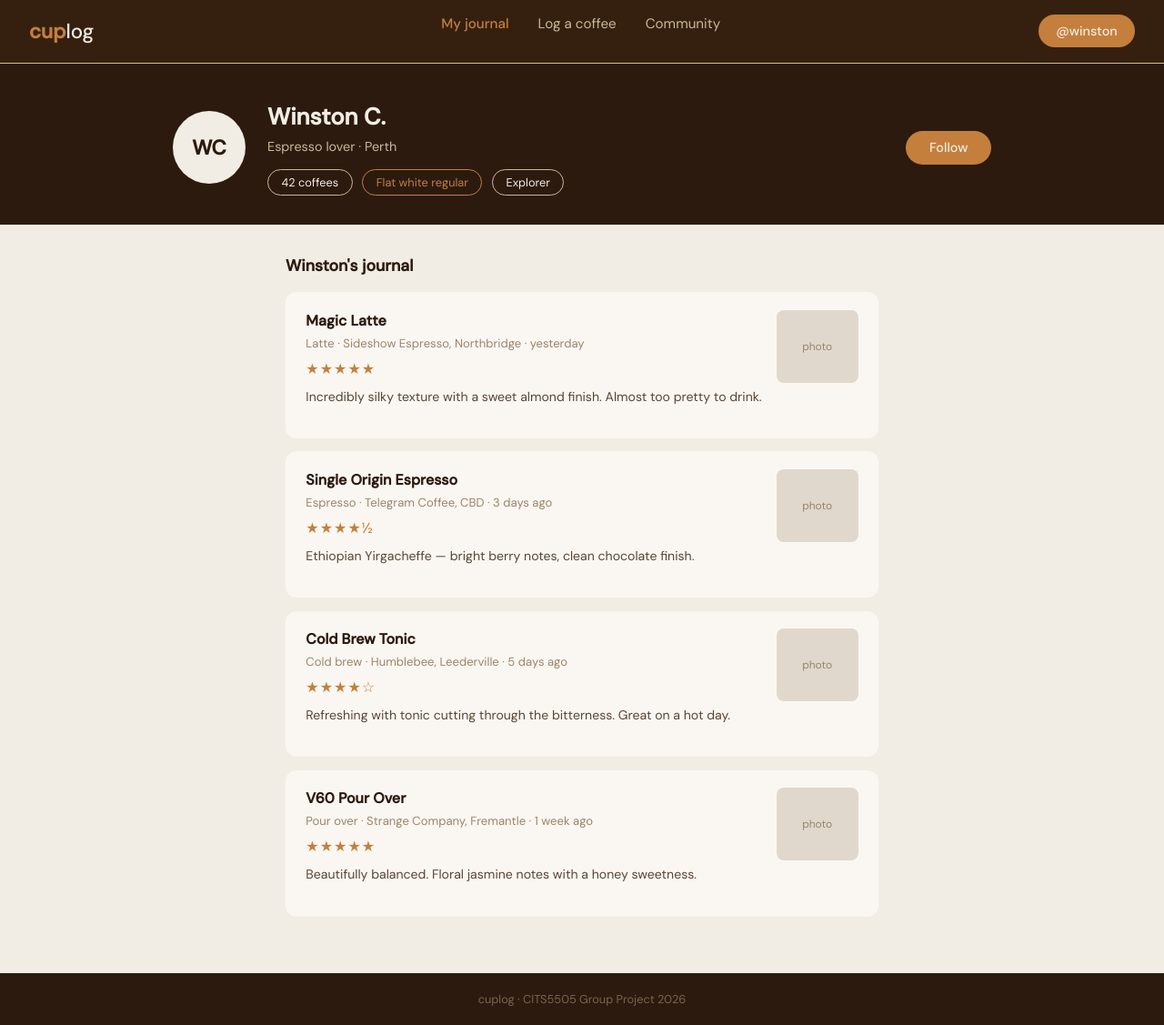
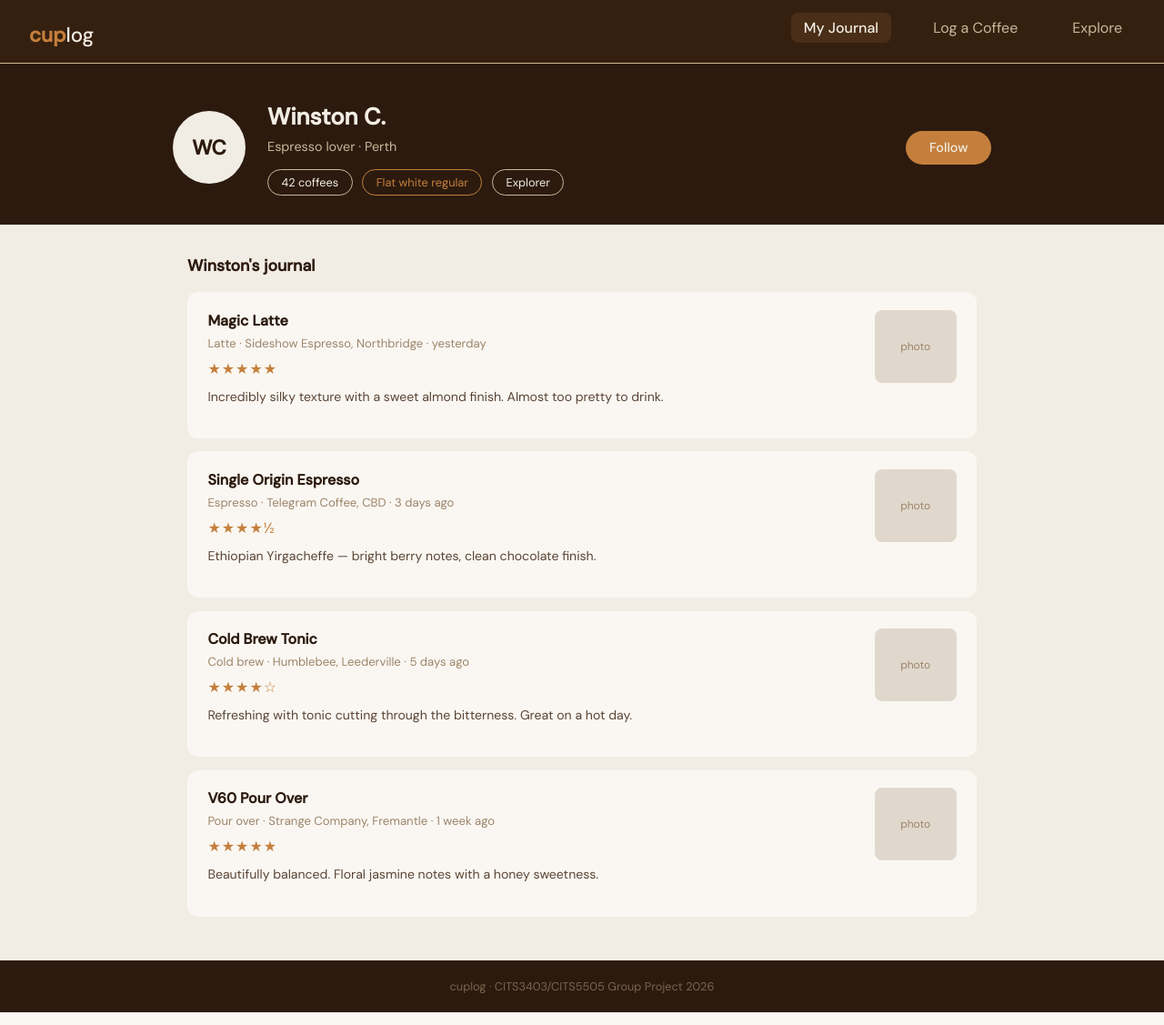
Before and after one commit to Dhruvvv1309/CITS3403_PROJECT, a Flask app: page /my_journal in a window 1280 px wide. Shown: the whole page at 91% size. Run offline with Flask 3, Linux system fonts and the light colour scheme.

Commit message:
Refactor My Journal page to use base template

```diff
--- a/app/static/css/my_journal.css
+++ b/app/static/css/my_journal.css
@@ -1,77 +1,7 @@
-* { /* Apply box-sizing to all elements */
-    box-sizing: border-box;
-    margin: 0;
-    padding: 0;
-}
-
 body {
     font-family: 'DM Sans', sans-serif;
     background-color: #F2EDE4;
     color: #2C1A0E;
-    display: flex;
-    flex-direction: column;
-    min-height: 100vh;
-}
-
-/* Navigation bar */
-.top-nav {
-    background: #352010;
-    padding: 0.9rem 2rem;
-    display: flex;
-    align-items: center;
-    justify-content: space-between;
-    border-bottom: 0.5px solid #d4b896;
-}
-
-.brand {
-    font-family: 'DM Sans', sans-serif;
-    font-size: 1.4rem;
-    font-weight: 500;
-    color: #F2EDE4;
-    text-decoration: none;
-}
-
-.brand span {
-    color: #C47F3C;
-    font-weight: 700;
-}
-
-.nav-links {
-    display: flex;
-    align-items: center;
-    gap: 2rem;
-    list-style: none;
-}
-
-.nav-links a {
-    color: #c8b99a;
-    text-decoration: none;
-    font-size: 0.95rem;
-}
-
-.nav-links a:hover {
-    color: #F2EDE4;
-}
-
-.nav-links a.active {
-    color: #C47F3C;
-    font-weight: 500;
-}
-
-.nav-user {
-    background: #C47F3C;
-    color: #F2EDE4;
-    border: none;
-    border-radius: 50px;
-    padding: 0.45rem 1.2rem;
-    font-size: 0.9rem;
-    font-weight: 500;
-    font-family: 'DM Sans', sans-serif;
-    cursor: pointer;
-}
-
-.nav-user:hover {
-    background: #a86830;
 }
 
 /* Hero section */
@@ -218,12 +148,3 @@ body {
     color: #9C8469;
     flex-shrink: 0;
 }
-
-/* Footer */
-footer {
-    background: #2C1A0E;
-    color: #7a6550;
-    font-size: 0.8rem;
-    padding: 1.2rem 0;
-    text-align: center;
-}
--- a/app/templates/my_journal.html
+++ b/app/templates/my_journal.html
@@ -1,32 +1,19 @@
-<!DOCTYPE html>
-<html lang="en"> <!--language set to English-->
-<head>
-  <meta charset="UTF-8" /> <!--character encoding for emoji support-->
-  <meta name="viewport" content="width=device-width, initial-scale=1.0"/> <!--functional for phone-->
-  <title>My Journal – cuplog</title> <!--title of the page-->
+{% extends 'base.html' %}
 
-  <link href="https://cdn.jsdelivr.net/npm/bootstrap@5.3.2/dist/css/bootstrap.min.css" rel="stylesheet"/> <!--bootstrap-->
-  <link href="https://fonts.googleapis.com/css2?family=Playfair+Display:wght@700&family=DM+Sans:wght@300;400;500&display=swap" rel="stylesheet"/> <!--google fonts-->
-  <link rel="stylesheet" href="my_journal.css"/> <!--external style sheet-->
-</head>
+{% block title %}My Journal – cuplog{% endblock %}
 
-<body>
+{% block styles %}
+  <link href="https://cdn.jsdelivr.net/npm/bootstrap@5.3.2/dist/css/bootstrap.min.css" rel="stylesheet"/>
+  <link rel="stylesheet" href="{{ url_for('static', filename='css/my_journal.css') }}"/>
+{% endblock %}
 
-  <!-- Navigation bar -->
-  <nav class="top-nav">
-    <a class="brand" href="#"><span>cup</span>log</a> <!--logo-->
-    <ul class="nav-links"> <!--Each link in the nav bar-->
-      <li><a href="#" class="active">My journal</a></li>
-      <li><a href="#">Log a coffee</a></li>
-      <li><a href="#">Community</a></li>
-    </ul>
-    <button class="nav-user">@winston</button>
-  </nav>
+{% block content %}
 
 <!-- Hero section -->
 <section class="hero">
   <div class="hero-inner">
     <div class="avatar">WC</div>
+
     <div class="hero-info">
       <div class="hero-name">Winston C.</div>
       <div class="hero-sub">Espresso lover · Perth</div>
@@ -36,6 +23,7 @@
         <span class="badge-pill">Explorer</span>
       </div>
     </div>
+
     <button class="btn-follow">Follow</button>
   </div>
 </section>
@@ -90,11 +78,4 @@
 
 </section>
 
-  <!-- Footer -->
-  <footer>
-    cuplog · CITS5505 Group Project 2026
-  </footer>
-
-  <script src="https://cdn.jsdelivr.net/npm/bootstrap@5.3.2/dist/js/bootstrap.bundle.min.js"></script> <!--bootstrap js-->
-</body>
-</html>
+{% endblock %}
```
Lines whose indentation alone changed are shown as unchanged.
